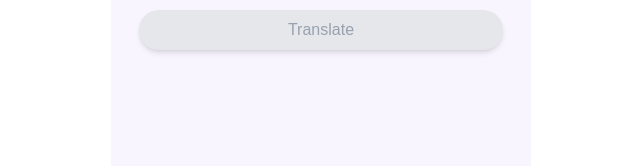
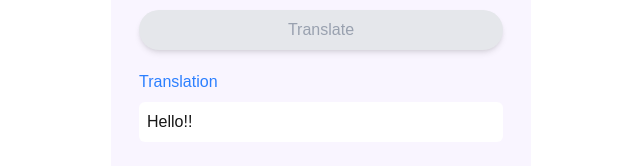
Before and after one commit to Yuji5117/polylingo-web, a Next.js app: page / in a window 1280 px wide. Shown: the part 186-352 px from the top of the page, without its empty margins (319-959 px from the left). Built offline with nearby package versions, Linux system fonts and the light colour scheme.

Commit message:
add translation result section

```diff
--- a/src/app/page.tsx
+++ b/src/app/page.tsx
@@ -49,6 +49,10 @@ export default function Home() {
           Translate
         </button>
       </div>
+      <div className="flex flex-col gap-2">
+        <label className="text-blue-500">Translation</label>
+        <div className="w-full bg-white p-2 rounded-md">Hello!!</div>
+      </div>
     </div>
   );
 }
```
